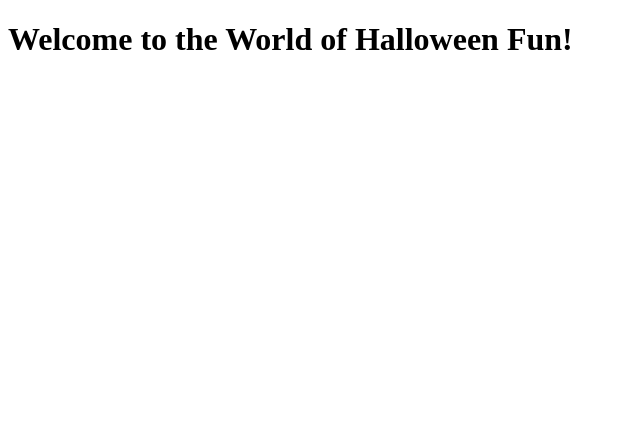
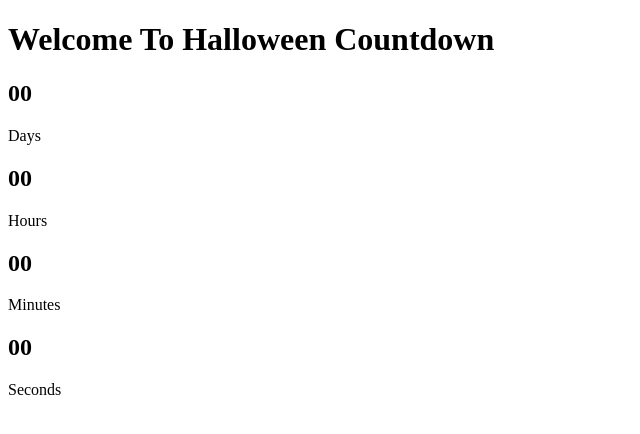
Before and after one commit to jaycruz718/ProjectPractice, a plain HTML site: page index.html in a window 1280 px wide. Shown: the whole page, without its empty margins (0-640 px from the left). Drawn offline with Linux system fonts and the light colour scheme.

Commit message:
Add components of the timer to the page

```diff
--- a/index.html
+++ b/index.html
@@ -6,7 +6,28 @@
     <title>Jennifer's Page</title>
 </head>
 <body>
-    <h1>Welcome to the World of Halloween Fun!</h1>
+    <div class="hero">
+        <h1>Welcome To Halloween Countdown</h1>
+        <div class="timebox">
+            <div class="time">
+                <h2 id="days">00</h2>
+                <p>Days</p>
+            </div>
+            <div class="time">
+                <h2 id="hours">00</h2>
+                <p>Hours</p>
+            </div>
+            <div class="time">
+                <h2 id="minutes">00</h2>
+                <p>Minutes</p>
+            </div>
+            <div class="time">
+                <h2 id="seconds">00</h2>
+                <p>Seconds</p>
+            </div>
+        </div>
+
+    </div>
 
 </body>
 </html>
```
Also changed, not shown: 1 other file.
